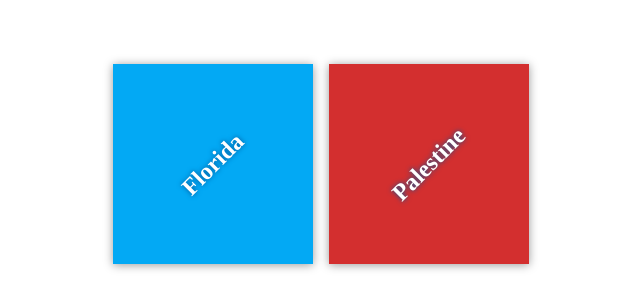
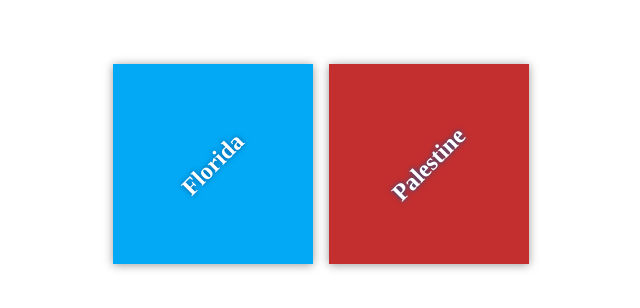
Before and after one commit to hadeelamusleh/myTravelPlans, a plain HTML site: page index.html in a window 1280 px wide. Shown: the part 236-544 px from the top of the page, without its empty margins (319-959 px from the left). Drawn offline with Linux system fonts and the light colour scheme.

Commit message:
style destinatios

```diff
--- a/css/app.css
+++ b/css/app.css
@@ -51,5 +51,5 @@ h2 {
 }
 
 #palestine {
-    background-color: #d32f2f;
+    background-color: #c32f2f;
 }
```
